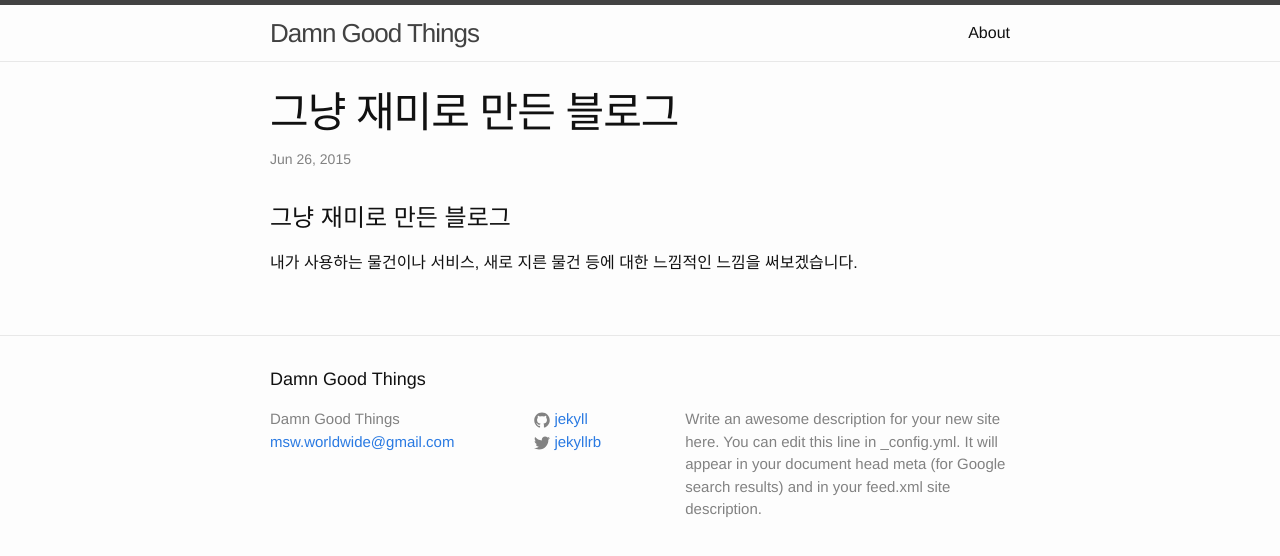
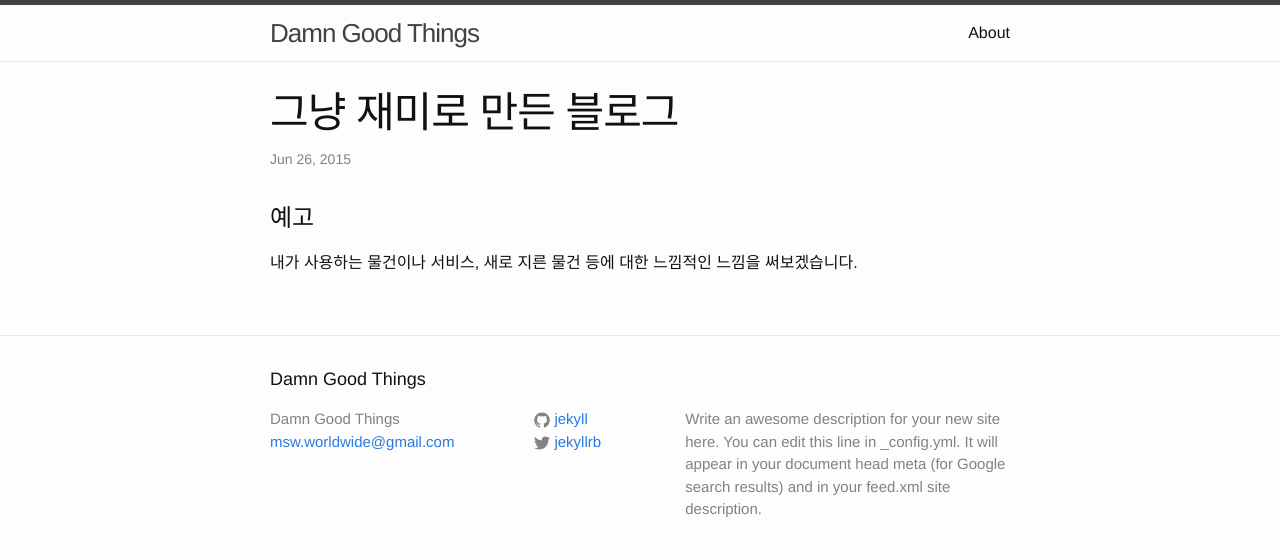
Before and after one commit to josephishere/josephishere, a Jekyll site: the page built from _posts/2015-06-30-just-for-fun.md, in a window 1280 px wide. Shown: the top 556 px of the page. Built offline with Jekyll 4.4.1, drawn with Linux system fonts in a browser that asks for light colours; Markdown is read by kramdown in place of the engine named in the settings.

Commit message:
modify a subheading

```diff
--- a/_posts/2015-06-30-just-for-fun.md
+++ b/_posts/2015-06-30-just-for-fun.md
@@ -4,7 +4,6 @@ title:  "그냥 재미로 만든 블로그"
 date:   2015-06-26 17:08:00
 ---
 
-그냥 재미로 만든 블로그
-==================
+#예고
 
 내가 사용하는 물건이나 서비스, 새로 지른 물건 등에 대한 느낌적인 느낌을 써보겠습니다.
```
